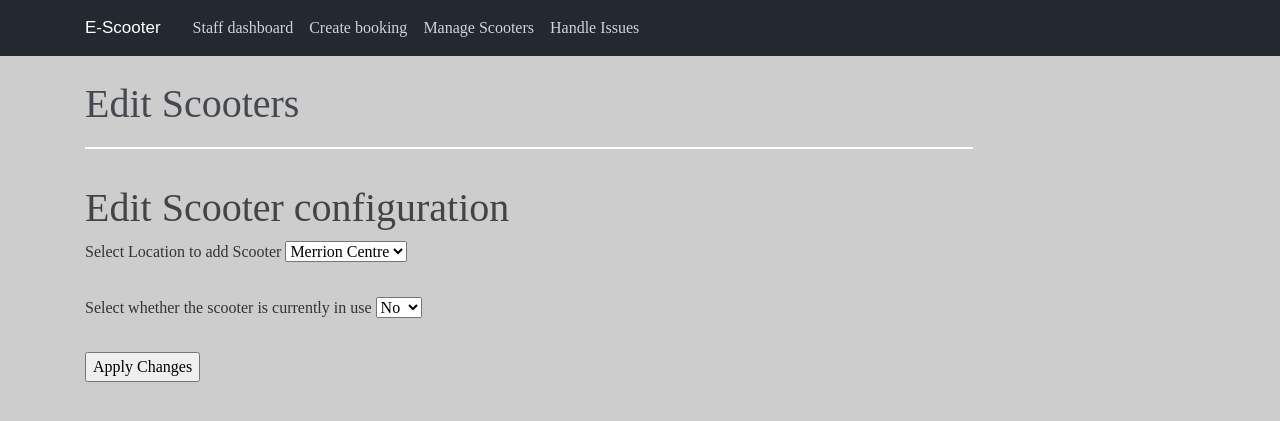
After one commit to Maverick-Low/E-Scooter-Website, a Flask app: page /staff/edit_scooter/1 in a window 1280 px wide. The commit adds this page. Shown: the top 421 px of the page. Run offline with Flask 2, Linux system fonts and the light colour scheme; data comes from the database, SQL or seed files in the repository; both versions use the stored data as it was after the commit; some libraries are stand-ins or nearby versions; some web fonts are replaced.

Commit message:
Added staff functionality to edit scooter in database.

```diff
--- a/app/forms.py
+++ b/app/forms.py
@@ -191,3 +191,9 @@ class Prices(FlaskForm):
 class AddScooter(FlaskForm):
     location = SelectField(u'Select Location to add Scooter', choices = [(1,'Trinity Centre'), (2,'Train Station'), (3,'Merrion Centre'), (4,'LRI Hospital'), (5,'UoL Edge')])
     submit = SubmitField('Add Scooter')
+
+
+class EditScooter(FlaskForm):
+    location = SelectField(u'Select Location to add Scooter', choices = [(1,'Trinity Centre'), (2,'Train Station'), (3,'Merrion Centre'), (4,'LRI Hospital'), (5,'UoL Edge')])
+    in_use = SelectField(u'Select whether the scooter is currently in use', choices= [(0,'No'), (1,'Yes')])
+    submit = SubmitField('Apply Changes')
--- /dev/null
+++ b/app/templates/staff_edit.html
@@ -0,0 +1,32 @@
+{% extends "staff_base.html" %}
+{% block content %}
+
+<head>
+    <title>StaffEdit</title>
+</head>
+<body>
+    <h1 style="color:rgba(68,73,79,1);">Edit Scooters</h1>
+	<svg class="Line_7" viewBox="0 0 1110 2" preserveAspectRatio="none">
+			<path id="Line_7" d="M 0 0 L 1110 0">
+			</path>
+	</svg>
+	<br></br>
+
+    <h1>Edit Scooter configuration</h1>
+
+    <form method="POST" class="form">
+        {{ form.hidden_tag() }}
+        {{ form.location.label}}
+        {{ form.location}}
+        <br></br>
+
+        {{ form.in_use.label }}
+        {{ form.in_use }}
+
+        <br></br>
+        {{ form.submit }}
+    </form>
+
+</body>
+
+{% endblock content %}
--- a/app/templates/staff_manage.html
+++ b/app/templates/staff_manage.html
@@ -32,13 +32,15 @@
 		</thead>
 		<tbody>
 			{% for s in scooters %}
+
 				<tr>
 					<th scope="row">{{ s.id }}</th>
 					<td> {{ locations[s.LocationID] }}</td>
 					<td> {{ s.in_use }} </td>
 					<td> <a href="/staff/remove_scooter/{{s.id}}">remove</a> </td>
-					<td> Edit </td>
+					<td> <a href="/staff/edit_scooter/{{s.id}}">edit scooter</a> </td>
 				</tr>
+
 			{% endfor %}
 		  <!-- <tr>
 			<th scope="row">1</th>
--- a/app/views.py
+++ b/app/views.py
@@ -8,7 +8,7 @@ from sqlalchemy import false
 from app import app, models, bcrypt, db
 from flask import render_template, request, url_for, redirect, flash, session,json
 from datetime import datetime, timedelta, date, time
-from .forms import Registration, Login, Payment, Report, Booking, Prices, AddScooter
+from .forms import Registration, Login, Payment, Report, Booking, Prices, AddScooter, EditScooter
 import smtplib, ssl
 from email.mime.text import MIMEText
 from werkzeug.datastructures import MultiDict
@@ -692,6 +692,26 @@ def staff_add():
     if request.method == 'GET':
         return render_template('staff_add.html', form=form)
 
+@app.route('/staff/edit_scooter/<int:scooterID>', methods= ['POST','GET'])
+def staff_edit_scooter(scooterID):
+    form = EditScooter()
+    if session.get('staff') == 0:
+        return redirect('/')
+    scooter = models.Scooter.query.filter_by(id=scooterID).first()
+
+    if request.method == 'GET':
+        form = EditScooter(formdata = MultiDict([('location',scooter.LocationID), ('in_use',scooter.in_use)]))
+        return render_template('staff_edit.html', form = form)
+
+    if request.method == 'POST':
+        boolean_value = True
+        if form.in_use.data == 0:
+            boolean_value = False
+        scooter.in_use=boolean_value
+        scooter.LocationID = form.location.data
+        db.session.commit()
+        return redirect(url_for('staff_manage'))
+
 @app.route('/staff/remove_scooter/<int:scooterID>', methods = ['POST', 'GET'])
 def staff_remove_scooter(scooterID):
     if session.get('staff') == 0:
```
Also changed, not shown: database.db.
